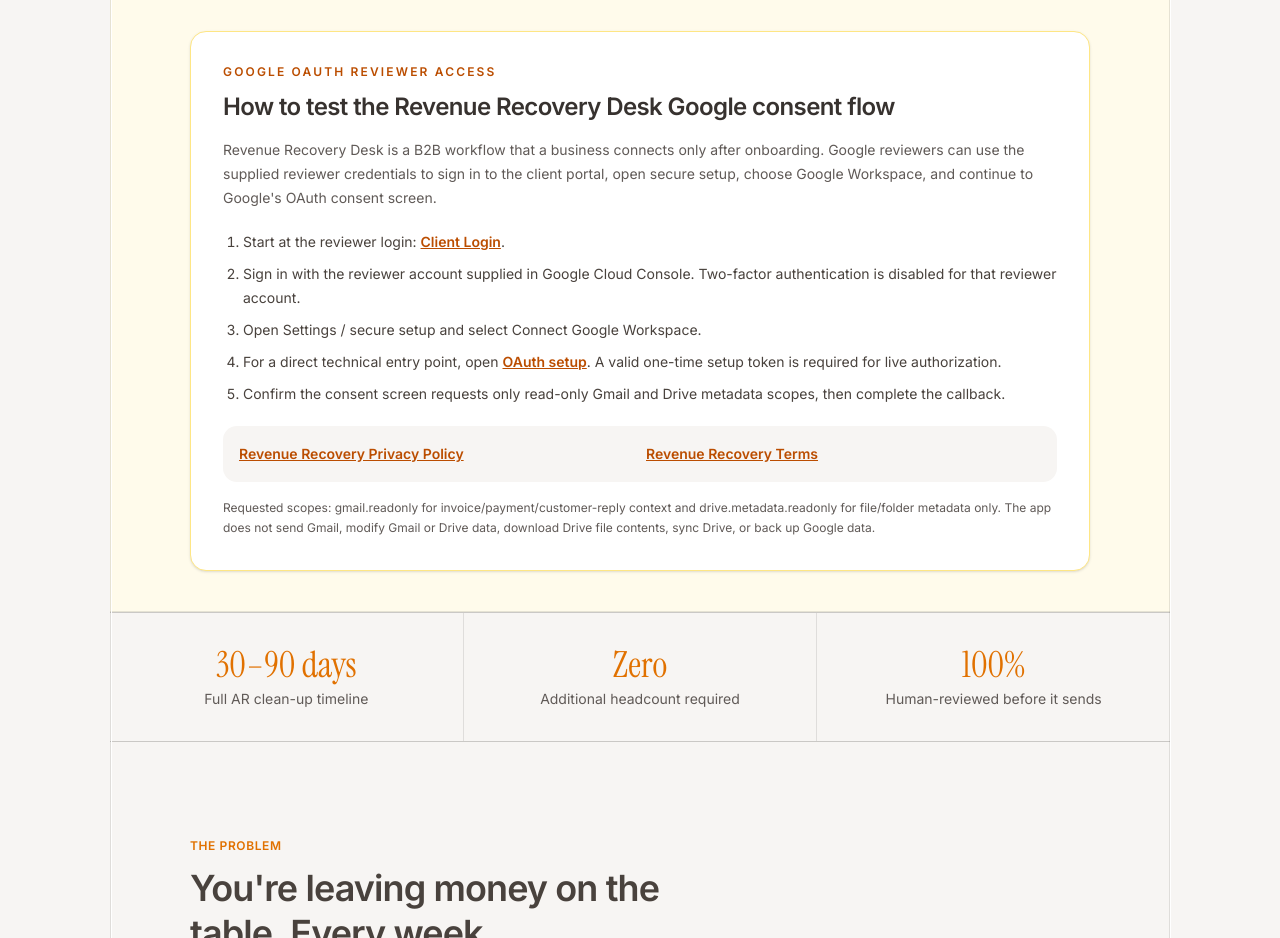
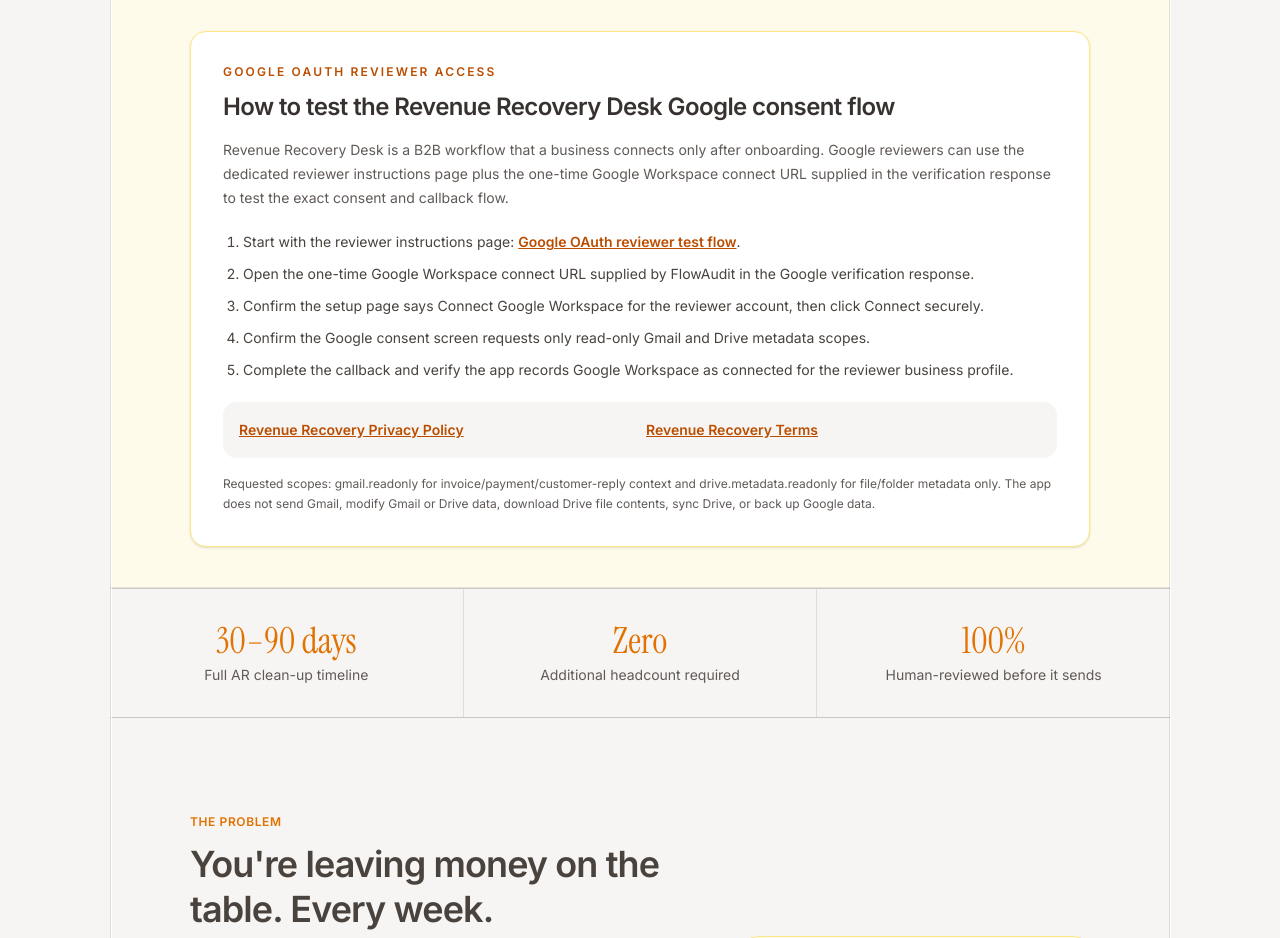
Before and after one commit to curtisboadum/flowaudit-platform, a Next.js app: page /revenue-recovery in a window 1280 px wide. Shown: the part 1000-1938 px from the top of the page. Built offline with nearby package versions, Linux system fonts and the light colour scheme.

Commit message:
fix: clarify google reviewer test path

```diff
--- a/src/components/revenue-recovery/revenue-recovery-content.tsx
+++ b/src/components/revenue-recovery/revenue-recovery-content.tsx
@@ -154,18 +154,16 @@
           How to test the Revenue Recovery Desk Google consent flow
         </h2>
         <p className="mt-4 font-sans text-sm leading-6 text-[#605A57]">
-          Revenue Recovery Desk is a B2B workflow that a business connects only after onboarding. Google reviewers can use the supplied reviewer credentials to sign in to the client portal, open secure setup, choose Google Workspace, and continue to Google&apos;s OAuth consent screen.
+          Revenue Recovery Desk is a B2B workflow that a business connects only after onboarding. Google reviewers can use the dedicated reviewer instructions page plus the one-time Google Workspace connect URL supplied in the verification response to test the exact consent and callback flow.
         </p>
         <ol className="mt-5 list-decimal space-y-2 pl-5 font-sans text-sm leading-6 text-[#49423D]">
           <li>
-            Start at the reviewer login: <Link className="font-semibold text-amber-700 underline" href="/revenue-recovery/client?login=1">Client Login</Link>.
+            Start with the reviewer instructions page: <Link className="font-semibold text-amber-700 underline" href="/revenue-recovery/reviewer">Google OAuth reviewer test flow</Link>.
           </li>
-          <li>Sign in with the reviewer account supplied in Google Cloud Console. Two-factor authentication is disabled for that reviewer account.</li>
-          <li>Open Settings / secure setup and select Connect Google Workspace.</li>
-          <li>
-            For a direct technical entry point, open <Link className="font-semibold text-amber-700 underline" href="/revenue-recovery/oauth-start">OAuth setup</Link>. A valid one-time setup token is required for live authorization.
-          </li>
-          <li>Confirm the consent screen requests only read-only Gmail and Drive metadata scopes, then complete the callback.</li>
+          <li>Open the one-time Google Workspace connect URL supplied by FlowAudit in the Google verification response.</li>
+          <li>Confirm the setup page says Connect Google Workspace for the reviewer account, then click Connect securely.</li>
+          <li>Confirm the Google consent screen requests only read-only Gmail and Drive metadata scopes.</li>
+          <li>Complete the callback and verify the app records Google Workspace as connected for the reviewer business profile.</li>
         </ol>
         <div className="mt-5 grid gap-3 rounded-xl bg-[#F7F5F3] p-4 font-sans text-sm leading-6 text-[#49423D] sm:grid-cols-2">
           <Link className="font-semibold text-amber-700 underline" href="/revenue-recovery/privacy">Revenue Recovery Privacy Policy</Link>
```
